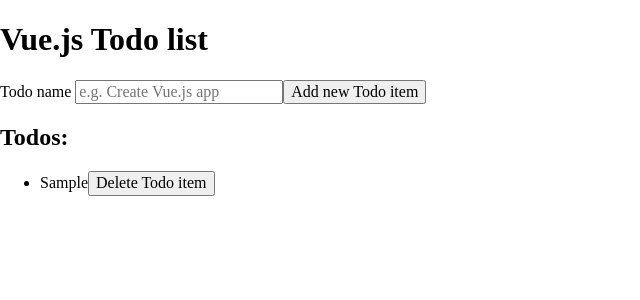
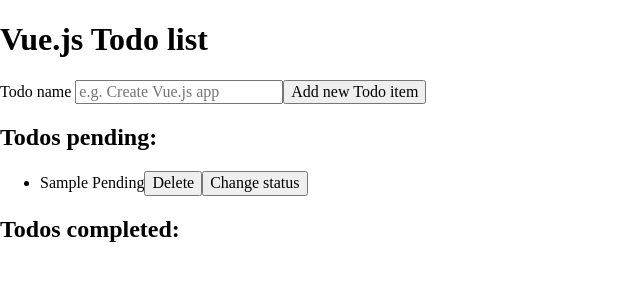
Before and after one commit to mateuszsplawski/vue-todolist, a Vue app: page / in a window 1280 px wide. Both pictures are taken after typing "Sample" into the empty fields and a click on the button "Add new Todo item". Shown: the top 300 px of the page, without its empty margins (0-640 px from the left). Built offline with nearby package versions, Linux system fonts and the light colour scheme.

Commit message:
feat: add todo status handling

```diff
--- a/src/App.vue
+++ b/src/App.vue
@@ -10,21 +10,45 @@
         inputLabel: "Todo name",
         inputPlaceholder: "e.g. Create Vue.js app",
         buttonText: "Add new Todo item",
-        listHeader: "Todos:",
-        deleteButtonText: "Delete Todo item",
+        pendingListHeader: "Todos pending:",
+        completedListHeader: "Todos completed:",
+        deleteButtonText: "Delete",
+        changeStatusText: "Change status",
       },
       inputValue: "",
-      todos: [],
+      pendingTodos: [],
+      completedTodos:[]
     };
   },
   methods: {
     appendTodoList() {
-      this.todos.push(this.inputValue);
+      const defaultStatus = "Pending";
+      const newTodo = {
+        content: this.inputValue,
+        id: `${Math.random()} ${this.inputValue}`,
+        status: defaultStatus,
+      };
+
+      this.pendingTodos.push(newTodo);
       this.inputValue = "";
     },
-    removeTodoFromList(todoKey) {
-      const newTodos = this.todos.filter((todo) => todo !== todoKey);
-      this.todos = newTodos;
+    removeTodoFromList(todo) {
+      if(todo.status === "Pending"){
+        const newTodos = this.pendingTodos.filter(({ id }) => id !== todo.id);
+        this.pendingTodos = newTodos;
+      } else {
+        const newTodos = this.completedTodos.filter(({ id }) => id !== todo.id);
+        this.completedTodos = newTodos;
+      }
+    },
+    changeTodoStatus(todo) {
+      if(todo.status === "Pending"){
+        this.completedTodos = [...this.completedTodos, {...todo, status: "Completed"}]
+        this.pendingTodos = this.pendingTodos.filter(todo => todo === todo)
+      } else {
+        this.pendingTodos = [...this.pendingTodos, {...todo, status: "Pending"}]
+        this.completedTodos = this.completedTodos.filter(todo => todo === todo)
+      }
     },
   },
   components: { ButtonPrimary, InputWithLabel },
@@ -40,28 +64,60 @@
     </section>
 
     <section>
+      <form @submit="$event.preventDefault()">
       <InputWithLabel
         :placeholder="content.inputPlaceholder"
         :label="content.inputLabel"
         v-model:value="inputValue"
       />
+
       <ButtonPrimary
+        :type="submit"
         :content="content.buttonText"
         :handleClick="appendTodoList"
       />
+      </form>
     </section>
 
     <section>
       <header>
-        <h2>{{ content.listHeader }}</h2>
+        <h2>{{ content.pendingListHeader }}</h2>
       </header>
 
       <ul>
-        <li :key="todo" v-for="todo in todos">
-          <span>{{ todo }}</span>
+        <li :key="todo.id" v-for="todo in pendingTodos">
+          <span>{{ todo.content }} {{ todo.status }}</span>
+
           <ButtonPrimary
             :content="content.deleteButtonText"
             :handleClick="() => removeTodoFromList(todo)"
+          />
+
+          <ButtonPrimary
+            :content="content.changeStatusText"
+            :handleClick="() => changeTodoStatus(todo)"
+          />
+        </li>
+      </ul>
+    </section>
+
+    <section>
+      <header>
+        <h2>{{ content.completedListHeader }}</h2>
+      </header>
+
+      <ul>
+        <li :key="todo.id" v-for="todo in completedTodos">
+          <span>{{ todo.content }} {{ todo.status }}</span>
+
+          <ButtonPrimary
+            :content="content.deleteButtonText"
+            :handleClick="() => removeTodoFromList(todo)"
+          />
+
+          <ButtonPrimary
+            :content="content.changeStatusText"
+            :handleClick="() => changeTodoStatus(todo)"
           />
         </li>
       </ul>
--- a/src/components/ButtonPrimary/ButtonPrimary.vue
+++ b/src/components/ButtonPrimary/ButtonPrimary.vue
@@ -1,9 +1,9 @@
 <script lang="ts">
 export default {
-  props: ["content", "handleClick"],
+  props: ["content", "handleClick", "type"],
 };
 </script>
 
 <template>
-  <button @click="handleClick">{{ content }}</button>
+  <button :type="type = button" @click="handleClick">{{ content }}</button>
 </template>
```
